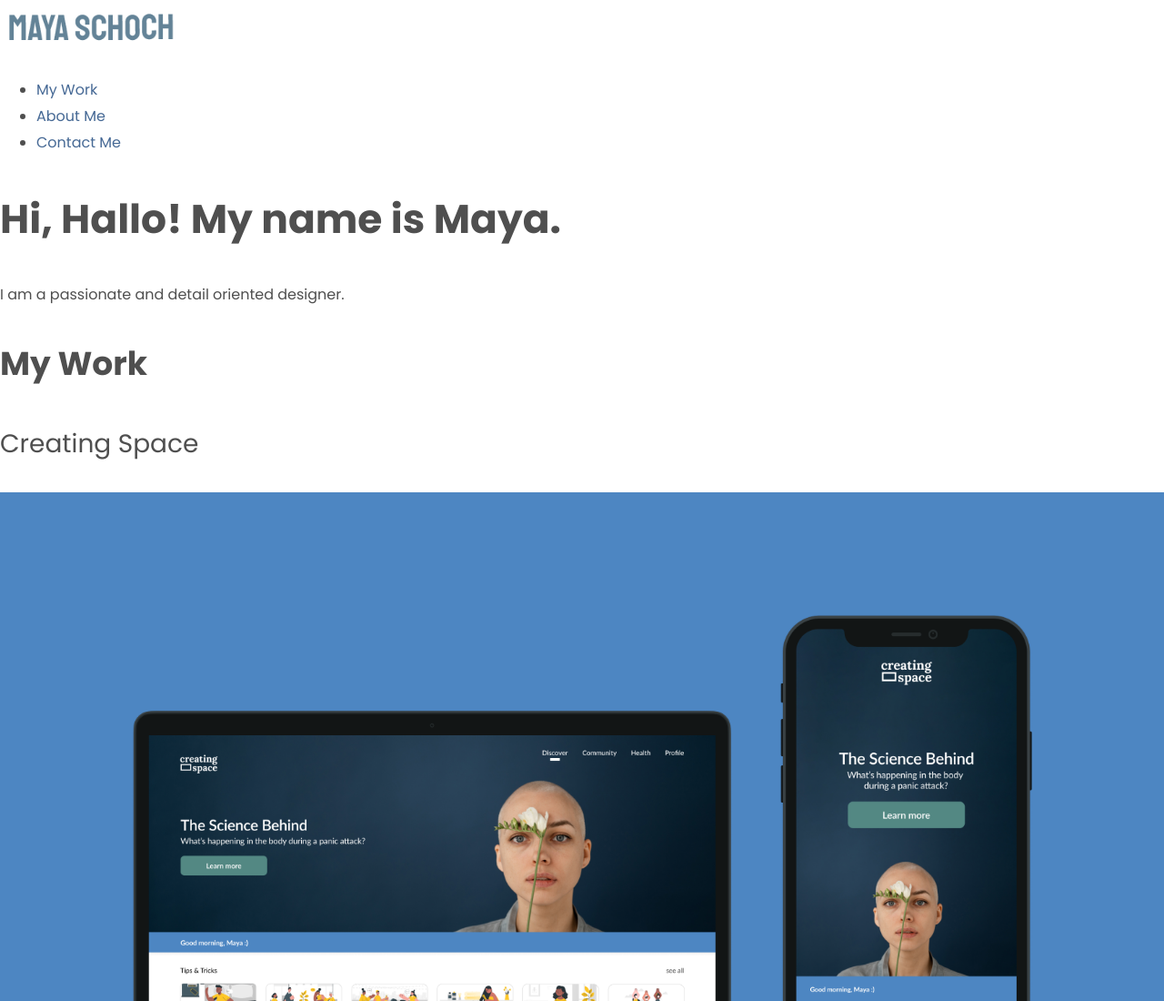
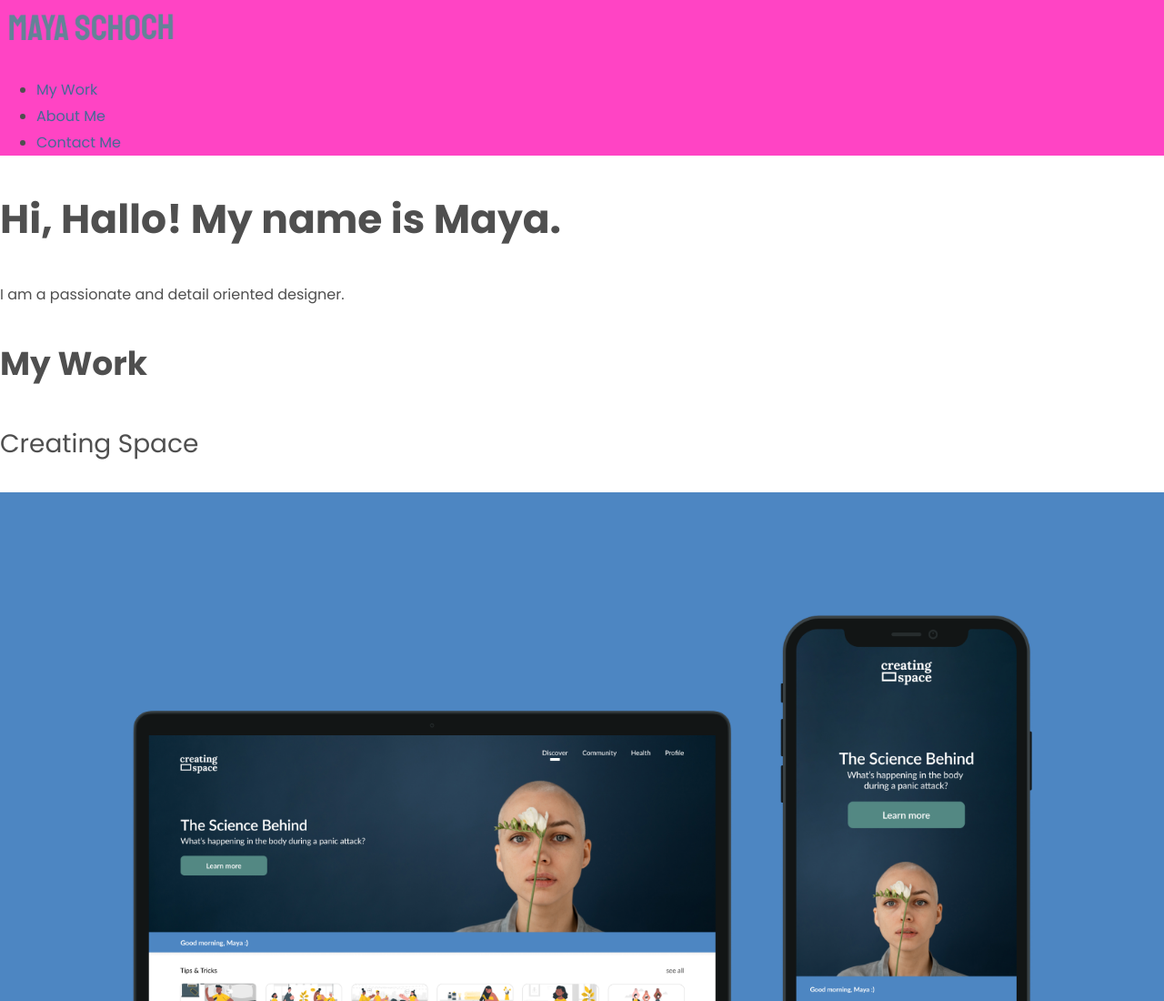
Before and after one commit to maschoch/Maya-Schoch-Portfolio, a plain HTML site: page index.html in a window 1280 px wide. Shown: the top 1100 px of the page at 91% size. Drawn offline with nearby package versions, Linux system fonts and the light colour scheme.

Commit message:
header background

```diff
--- a/css/style.css
+++ b/css/style.css
@@ -10,6 +10,10 @@ Secondary Color (Green): #4F4F4F;
   font-weight: 280;
   line-height: 1.8;
   color: #4F4F4F;
+  }
+
+  header {
+    background-color: #ff44c4;
   }
 
   h1, h2, h3, h4 {
```
